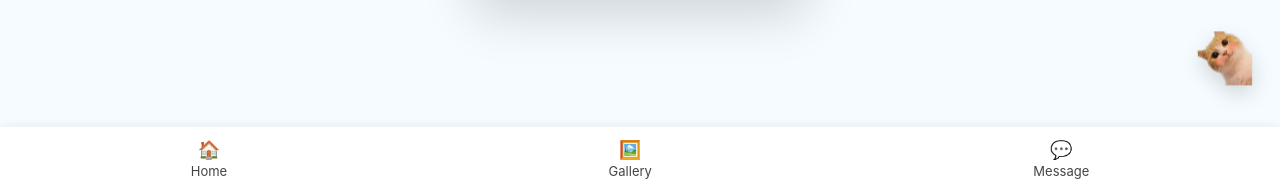
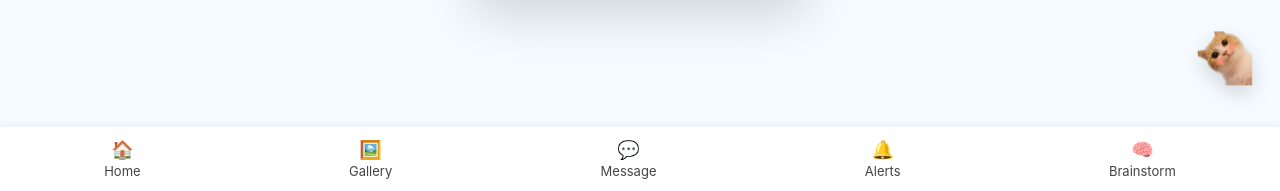
Before and after one commit to GearChange25/Taro, a plain HTML site: page index.html in a window 1280 px wide. Shown: the part 609-800 px from the top of the page. Drawn offline with Linux system fonts and the light colour scheme.

Commit message:
Update index.html

```diff
--- a/index.html
+++ b/index.html
@@ -293,6 +293,14 @@ body {
     <a href="index.html"><span class="icon">🏠</span>Home</a>
     <a href="gallery.html"><span class="icon">🖼️</span>Gallery</a>
     <a href="index2.html"><span class="icon">💬</span>Message</a>
+    <a href="notifications.html">
+        <span class="icon">🔔</span>
+        Alerts
+    </a>
+    <a href="brainstorm.html">
+        <span class="icon">🧠</span>
+        Brainstorm
+    </a>
 </div>
 
 <script>
```
